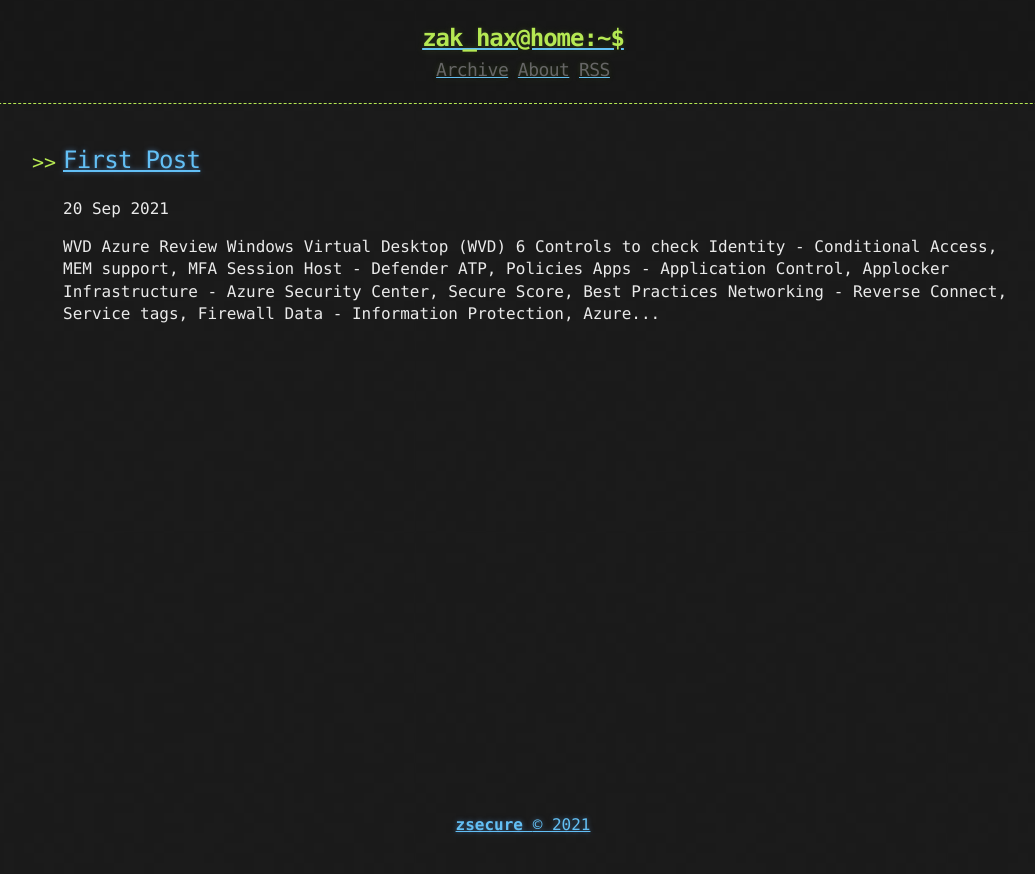
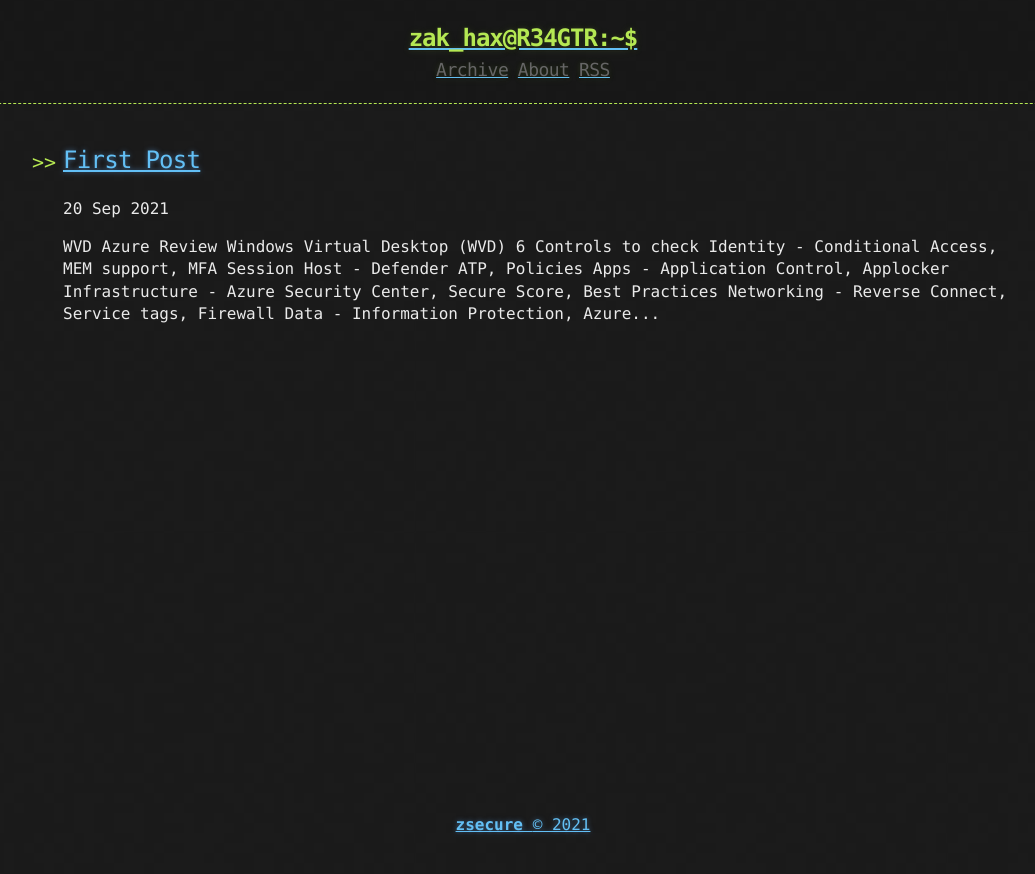
Before and after one commit to ZSECURE/zsecure-blog, a Jekyll site: the page built from index.html, in a window 1280 px wide. Shown: the top 874 px of the page, without its empty margins (117-1152 px from the left). Built offline with Jekyll 4.4.1, drawn with Linux system fonts in a browser that asks for light colours; the list of posts is cut into pages by our own code.

Commit message:
Update header.html

```diff
--- a/_includes/header.html
+++ b/_includes/header.html
@@ -2,7 +2,7 @@
   <div>
     <a href="{{ "/" | prepend: site.baseurl | replace: '//', '/' }}">
     {% assign owner_first_name = site.shell_name | split: " " %}
-    <h1>{{ owner_first_name[0] | downcase }}@home:~$</h1>
+    <h1>{{ owner_first_name[0] | downcase }}@R34GTR:~$</h1>
     </a>
     <div class="header-links">
       {% include links.html %}
```
